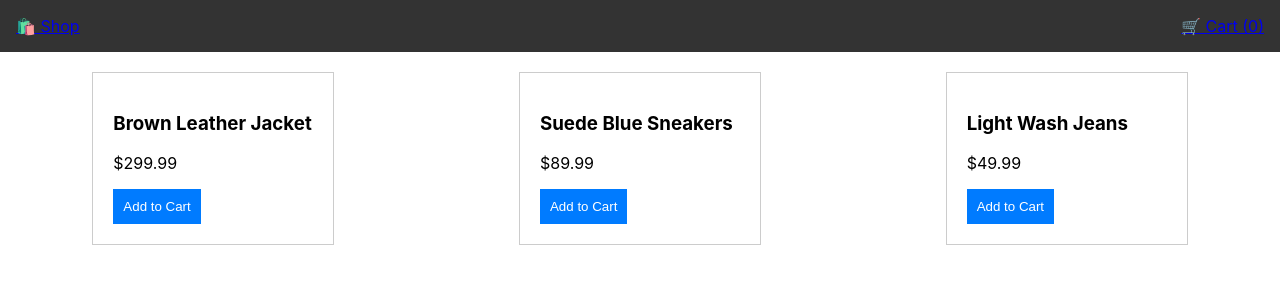
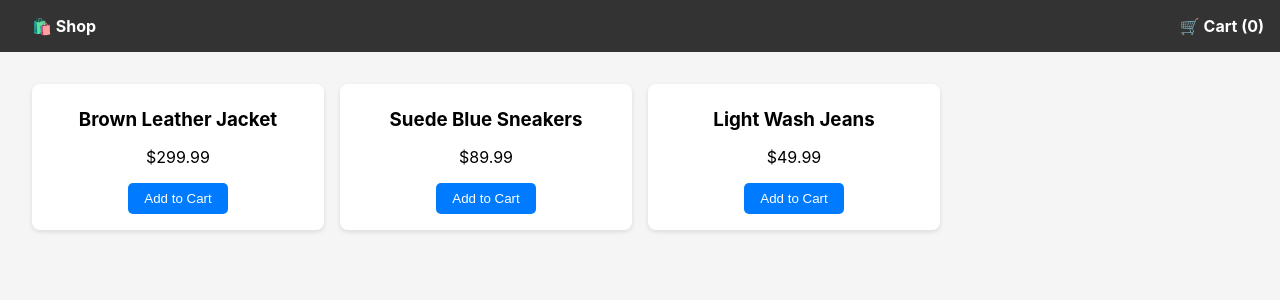
Before and after one commit to ant05man/shopping-cart-project, a React (Create React App) app in the folder frontend/: page / in a window 1280 px wide. Shown: the top 300 px of the page. Built offline with nearby package versions, Linux system fonts and the light colour scheme.

Commit message:
added styling for pages on css page

```diff
--- a/frontend/src/App.css
+++ b/frontend/src/App.css
@@ -1,33 +1,77 @@
 .App {
   text-align: center;
+}
+
+body {
+  margin:0;
+  font-family: 'Arial', sans-serif;
+  background-color: #f5f5f5;
 }
 
 nav {
   background-color: #333;
   color: white;
-  padding: 10px;
+  padding: 1rem 2rem;
+  display: flex;
+  justify-content: space-between;
+  align-items: center;
+}
+
+nav a {
+  color: white;
+  text-decoration: none;
+  margin-left: 1rem;
+  font-weight: bold;
 }
 
 .product-list {
-  display: flex;
-  justify-content: space-around;
-  margin-top: 20px;
+  display: grid;
+  grid-template-columns: repeat(auto-fill, minmax(250px, 1fr));
+  gap: 1rem;
+  padding: 2rem;
 }
 
 .product-card {
-  border: 1px solid #ccc;
-  padding: 20px;
-  width: 200px;
+  background: white;
+  padding: 1rem;
+  border-radius: 8px;
+  box-shadow: 0 2px 5px rgba(0, 0, 0, 0.1);
+  text-align: center;
 }
 
-button {
+.product-card h3 {
+  margin: 0.5rem 0;
+}
+
+.product-card button {
   background-color: #007bff;
   color: white;
-  padding: 10px;
+  padding: 0.5rem 1rem;
   border: none;
+  border-radius: 5px;
   cursor: pointer;
 }
 
-button:hover {
+.product-card button:hover {
   background-color: #0056b3;
 }
+
+.cart-container {
+  padding: 2rem;
+}
+
+.cart-container ul {
+  list-style: none;
+  padding: 0;
+}
+
+.cart-container li {
+  background: white;
+  padding: 1rem;
+  margin-bottom: 1rem;
+  box-shadow: 0 1px 3px rgba(0, 0, 0, 0.1);
+}
+
+h2, h3 {
+  margin-bottom: 1rem;
+}
```
